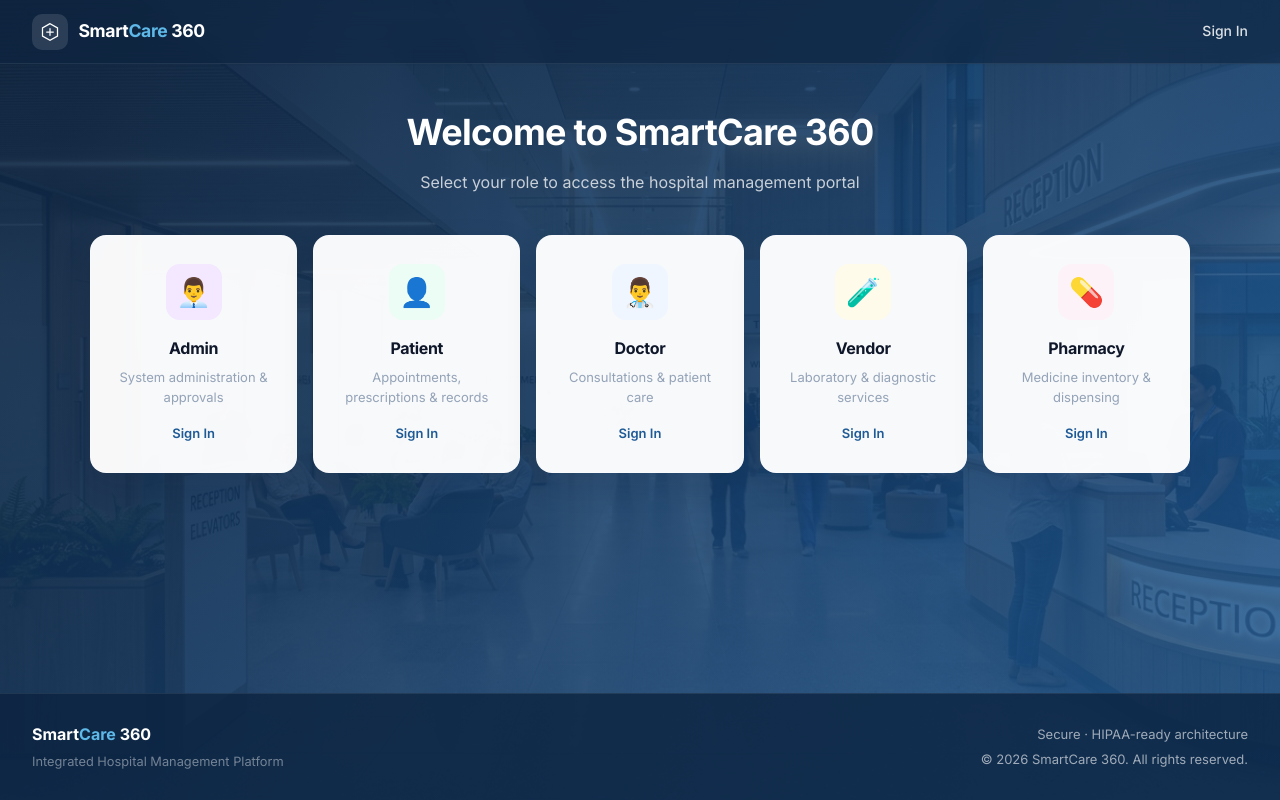
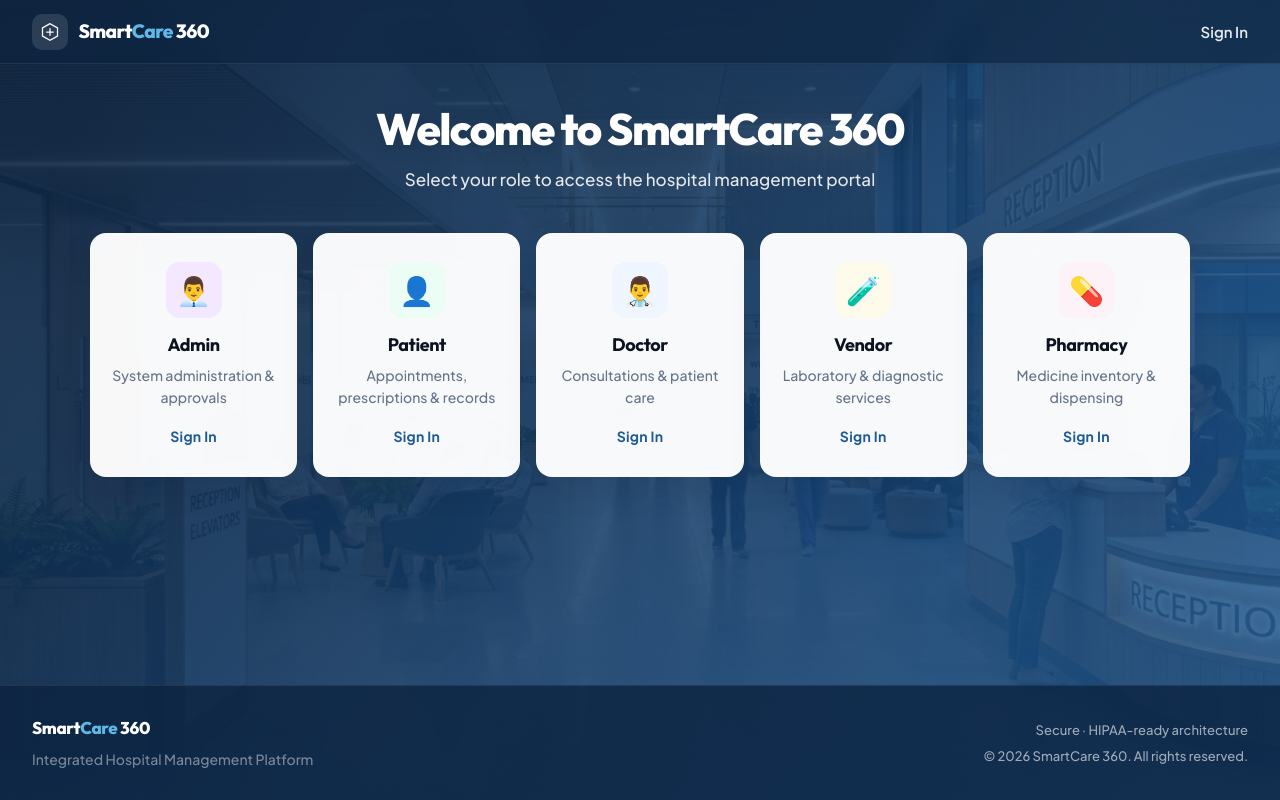
Before and after one commit to patilshivaprasad543/Hospital_Management, a Spring Boot app: page /login in a window 1280 px wide. Run offline with Spring Boot 4, Linux system fonts and the light colour scheme.

Commit message:
Improve typography: clearer Plus Jakarta Sans and Outfit fonts
- Use Plus Jakarta Sans for body text and Outfit for headings/display
- Increase base font size to 16px with higher contrast text colors
- Sharpen nav, forms, tables, stats, and portal card typography
- Add font preconnect hints for faster Google Fonts loading

Co-authored-by: patilshivaprasad1 <patilshivaprasad1@gmail.com>

```diff
--- a/src/main/resources/static/css/style.css
+++ b/src/main/resources/static/css/style.css
@@ -2,9 +2,12 @@
    SmartCare 360 — Professional Healthcare Design System
    ============================================================ */
 
-@import url('https://fonts.googleapis.com/css2?family=Inter:wght@400;500;600;700&display=swap');
+@import url('https://fonts.googleapis.com/css2?family=Outfit:wght@500;600;700;800&family=Plus+Jakarta+Sans:ital,wght@0,400;0,500;0,600;0,700;0,800;1,400&display=swap');
 
 :root {
+    /* Typography */
+    --font-body: 'Plus Jakarta Sans', -apple-system, BlinkMacSystemFont, 'Segoe UI', sans-serif;
+    --font-display: 'Outfit', 'Plus Jakarta Sans', sans-serif;
     /* Brand */
     --brand-navy: #0c2340;
     --brand-blue: #1e5a96;
@@ -34,10 +37,10 @@
     --danger: #dc2626;
     --danger-color: #dc2626;
 
-    /* Text */
-    --text-heading: #0f172a;
-    --text-body: #475569;
-    --text-muted: #94a3b8;
+    /* Text — higher contrast for clarity */
+    --text-heading: #0b1220;
+    --text-body: #334155;
+    --text-muted: #64748b;
     --text-inverse: #ffffff;
 
     /* Borders & shadows */
@@ -79,18 +82,27 @@
     box-sizing: border-box;
 }
 
-html { scroll-behavior: smooth; }
+html {
+    scroll-behavior: smooth;
+    font-size: 16px;
+    text-size-adjust: 100%;
+    -webkit-text-size-adjust: 100%;
+}
 
 body {
-    font-family: 'Inter', -apple-system, BlinkMacSystemFont, 'Segoe UI', sans-serif;
-    font-size: 0.9375rem;
+    font-family: var(--font-body);
+    font-size: 1rem;
+    font-weight: 500;
     background: var(--bg-page);
     color: var(--text-body);
-    line-height: 1.6;
+    line-height: 1.7;
     min-height: 100vh;
     display: flex;
     flex-direction: column;
     -webkit-font-smoothing: antialiased;
+    -moz-osx-font-smoothing: grayscale;
+    text-rendering: optimizeLegibility;
+    font-feature-settings: 'kern' 1, 'liga' 1;
 }
 
 /* Auth pages: subtle clinical backdrop */
@@ -124,18 +136,31 @@ body.auth-body::before {
 
 /* ── Typography ──────────────────────────────────────────────── */
 
-h1, h2, h3, h4, .card-title {
+h1, h2, h3, h4 {
+    font-family: var(--font-display);
     color: var(--text-heading);
-    font-weight: 600;
-    letter-spacing: -0.02em;
+    font-weight: 700;
+    letter-spacing: -0.025em;
+    line-height: 1.25;
 }
 
-h2 { font-size: 1.5rem; }
+h1 { font-size: 1.875rem; font-weight: 800; }
+h2 { font-size: 1.625rem; }
 h3 {
-    font-size: 1rem;
-    font-weight: 600;
+    font-size: 1.0625rem;
+    font-weight: 700;
     color: var(--text-heading);
     margin-bottom: 0.75rem;
+}
+
+p, li, label, td, th {
+    font-family: var(--font-body);
+}
+
+.brand-text {
+    font-family: var(--font-display);
+    font-weight: 800;
+    letter-spacing: -0.03em;
 }
 
 .gradient-text,
@@ -178,9 +203,10 @@ h3 {
     gap: 0.65rem;
     text-decoration: none;
     color: var(--text-heading);
-    font-weight: 700;
-    font-size: 1.1rem;
-    letter-spacing: -0.02em;
+    font-family: var(--font-display);
+    font-weight: 800;
+    font-size: 1.2rem;
+    letter-spacing: -0.03em;
 }
 
 .navbar-auth .navbar-brand { color: #fff; }
@@ -252,10 +279,10 @@ h3 {
 }
 
 .nav-link-muted {
-    color: rgba(255, 255, 255, 0.85);
+    color: rgba(255, 255, 255, 0.9);
     text-decoration: none;
-    font-size: 0.875rem;
-    font-weight: 500;
+    font-size: 0.9375rem;
+    font-weight: 600;
 }
 
 .nav-link-muted:hover { color: #fff; }
@@ -654,14 +693,17 @@ footer, .site-footer {
 
 .footer-brand .brand-text {
     color: #fff;
-    font-weight: 700;
-    font-size: 1rem;
+    font-family: var(--font-display);
+    font-weight: 800;
+    font-size: 1.0625rem;
+    letter-spacing: -0.02em;
 }
 
 .footer-brand p {
-    margin-top: 0.25rem;
-    font-size: 0.8rem;
-    opacity: 0.7;
+    margin-top: 0.35rem;
+    font-size: 0.875rem;
+    font-weight: 500;
+    opacity: 0.75;
 }
 
 .footer-meta {
@@ -692,17 +734,23 @@ footer, .site-footer {
 }
 
 .portal-header h1 {
-    font-size: clamp(1.75rem, 4vw, 2.25rem);
-    font-weight: 700;
+    font-family: var(--font-display);
+    font-size: clamp(2rem, 4.5vw, 2.75rem);
+    font-weight: 800;
     color: #fff;
-    margin-bottom: 0.5rem;
+    margin-bottom: 0.65rem;
+    letter-spacing: -0.035em;
+    line-height: 1.15;
+    text-shadow: 0 2px 20px rgba(0, 0, 0, 0.15);
 }
 
 .portal-header p {
-    color: rgba(255, 255, 255, 0.75);
-    font-size: 1rem;
-    max-width: 480px;
+    color: rgba(255, 255, 255, 0.88);
+    font-size: 1.0625rem;
+    font-weight: 500;
+    max-width: 520px;
     margin: 0 auto;
+    line-height: 1.65;
 }
 
 .portal-alert {
@@ -753,24 +801,28 @@ footer, .site-footer {
 }
 
 .portal-card h3 {
-    font-size: 1rem;
+    font-family: var(--font-display);
+    font-size: 1.125rem;
     font-weight: 700;
     color: var(--text-heading);
-    margin-bottom: 0.4rem;
+    margin-bottom: 0.45rem;
+    letter-spacing: -0.02em;
 }
 
 .portal-card p {
-    font-size: 0.8125rem;
+    font-size: 0.875rem;
+    font-weight: 500;
     color: var(--text-muted);
     flex: 1;
-    line-height: 1.5;
+    line-height: 1.6;
 }
 
 .portal-card-action {
     margin-top: 1rem;
-    font-weight: 600;
-    font-size: 0.8125rem;
+    font-weight: 700;
+    font-size: 0.875rem;
     color: var(--primary);
+    letter-spacing: 0.02em;
 }
 
 .portal-card-admin .portal-card-icon { background: #f3e8ff; }
--- a/src/main/resources/templates/auth/portal.html
+++ b/src/main/resources/templates/auth/portal.html
@@ -1,6 +1,13 @@
 <!DOCTYPE html>
 <html xmlns:th="http://www.thymeleaf.org">
-<head th:replace="~{fragments/layout :: head('Login Portal')}"></head>
+<head>
+    <meta charset="UTF-8">
+    <meta name="viewport" content="width=device-width, initial-scale=1.0">
+    <title>SmartCare 360 — Login Portal</title>
+    <link rel="preconnect" href="https://fonts.googleapis.com">
+    <link rel="preconnect" href="https://fonts.gstatic.com" crossorigin>
+    <link rel="stylesheet" th:href="@{/css/style.css}">
+</head>
 <body class="portal-body">
     <nav th:replace="~{fragments/layout :: auth-nav}"></nav>
 
--- a/src/main/resources/templates/fragments/layout.html
+++ b/src/main/resources/templates/fragments/layout.html
@@ -111,6 +111,8 @@
     <meta name="viewport" content="width=device-width, initial-scale=1.0">
     <meta name="description" content="SmartCare 360 — Integrated Hospital Management Platform">
     <title th:text="${title} + ' | SmartCare 360'">SmartCare 360</title>
+    <link rel="preconnect" href="https://fonts.googleapis.com">
+    <link rel="preconnect" href="https://fonts.gstatic.com" crossorigin>
     <link rel="stylesheet" th:href="@{/css/style.css}">
 </head>
 
```
Also changed, not shown: other parts of src/main/resources/static/css/style.css (+62 -44 lines), src/main/resources/templates/auth/login.html (+8 -1 lines).
